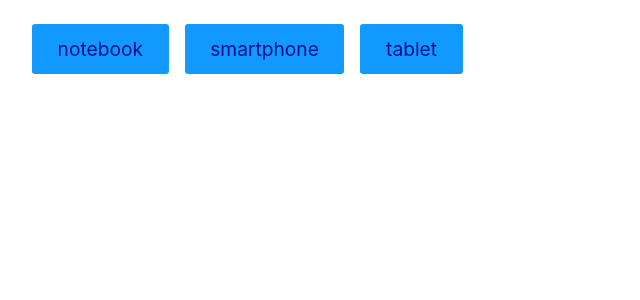
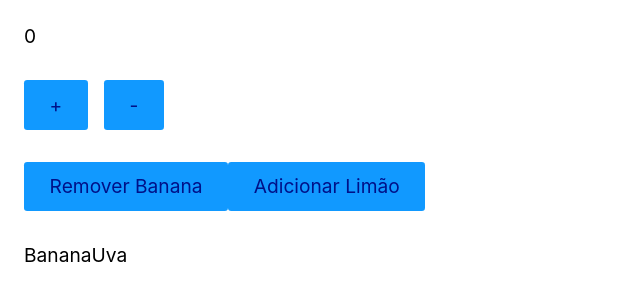
Before and after one commit to barbosadiego/react, a React (Create React App) app: page / in a window 1280 px wide. Shown: the top 300 px of the page, without its empty margins (0-640 px from the left). Built offline with nearby package versions, Linux system fonts and the light colour scheme.

Commit message:
aula react reducer

```diff
--- a/public/style.css
+++ b/public/style.css
@@ -81,6 +81,7 @@
   background: var(--color);
   color: var(--color-dark);
   padding: 0.8rem 1.6rem;
+  margin: 1rem 0;
 }
 
 button:hover,
--- a/src/App.jsx
+++ b/src/App.jsx
@@ -1,40 +1,37 @@
 import React from 'react';
-import Button from './Button';
-import Produto from './Produto';
+import Exemplo from './Exemplo';
 
-// Os links abaixo puxam dados de um produto em formato JSON
-// https://ranekapi.origamid.dev/json/api/produto/tablet
-// https://ranekapi.origamid.dev/json/api/produto/smartphone
-// https://ranekapi.origamid.dev/json/api/produto/notebook
-// Crie uma interface com 3 botões, um para cada produto.
-// Ao clicar no botão faça um fetch a api e mostre os dados do produto na tela.
-// Mostre apenas um produto por vez
-// Mostre a mensagem carregando... enquanto o fetch é realizado
+function reducer(state, action) {
+  // console.log(state);
+  switch (action) {
+    case 'aumentar':
+      return state + 1;
+    case 'diminuir':
+      return state - 1;
+    default:
+      throw new Error();
+  }
+}
 
-const App = () => {
-  const [item, setItem] = React.useState(null);
-  const [loading, setLoading] = React.useState(false);
-
-  async function handleFetch(e) {
-    setLoading(true);
-    const produto = e.target.innerText;
-    const res = await fetch(
-      `https://ranekapi.origamid.dev/json/api/produto/${produto}`,
-    );
-    const json = await res.json();
-    setItem(json);
-
-    setLoading(false);
-  }
+const App = (props) => {
+  const [state, dispatch] = React.useReducer(reducer, 0);
 
   return (
-    <>
-      <Button onClick={handleFetch} texto="notebook" />
-      <Button onClick={handleFetch} texto="smartphone" />
-      <Button onClick={handleFetch} texto="tablet" />
-      {item && !loading ? <Produto dados={item} /> : null}
-      {loading && <p>Carregando...</p>}
-    </>
+    <div>
+      <div>
+        <p>{state}</p>
+        <button
+          style={{ marginRight: '1rem' }}
+          onClick={() => dispatch('aumentar')}
+        >
+          +
+        </button>
+        <button onClick={() => dispatch('diminuir')}>-</button>
+      </div>
+      <div>
+        <Exemplo/>
+      </div>
+    </div>
   );
 };
 
--- a/src/Button.jsx
+++ /dev/null
@@ -1,11 +0,0 @@
-import React from 'react'
-
-const Button = ({texto, onClick}) => {
-  return (
-    <button onClick={onClick} style={{margin: '0 .5rem'}}>
-      {texto}
-    </button>
-  )
-}
-
-export default Button
--- /dev/null
+++ b/src/Exemplo.jsx
@@ -0,0 +1,29 @@
+import React from 'react';
+
+function reducer(state, action) {
+  switch (action.type) {
+    case 'remover':
+      return state.filter((item) => item !== action.content);
+    case 'adicionar':
+      return [...state, action.content];
+    default:
+      throw new Error();
+  }
+}
+
+const Exemplo = (props) => {
+  const [state, dispatch] = React.useReducer(reducer, ['Banana', 'Uva']);
+  return (
+    <div>
+      <button onClick={() => dispatch({ type: 'remover', content: 'Banana' })}>
+        Remover Banana
+      </button>
+      <button onClick={() => dispatch({ type: 'adicionar', content: 'Limão' })}>
+        Adicionar Limão
+      </button>
+      <p>{state}</p>
+    </div>
+  );
+};
+
+export default Exemplo;
--- a/src/Produto.jsx
+++ /dev/null
@@ -1,15 +0,0 @@
-import React from 'react'
-
-const Produto = ({dados}) => {
-  return (
-    <div>
-       <div>
-          <h1>{dados.nome}</h1>
-          <p>R$: {dados.preco}</p>
-          <img src={dados.fotos[0].src} alt={dados.nome} />
-        </div>
-    </div>
-  )
-}
-
-export default Produto
```
Also changed, not shown: src/App.css (deleted, +0 -38 lines).
